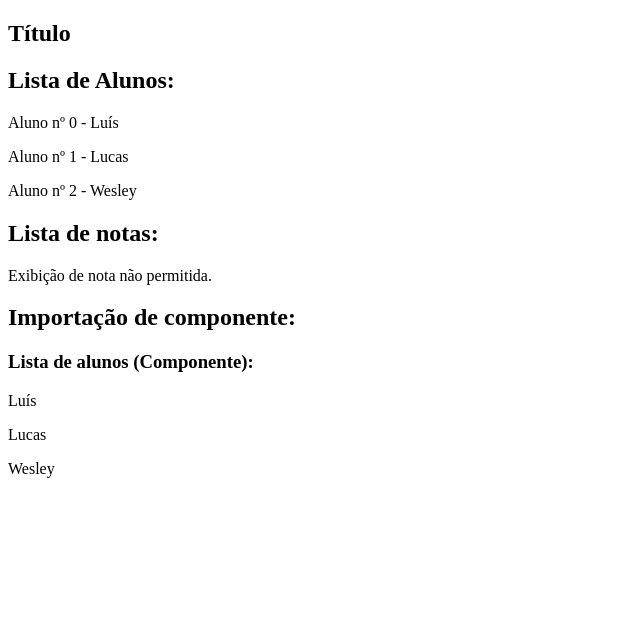
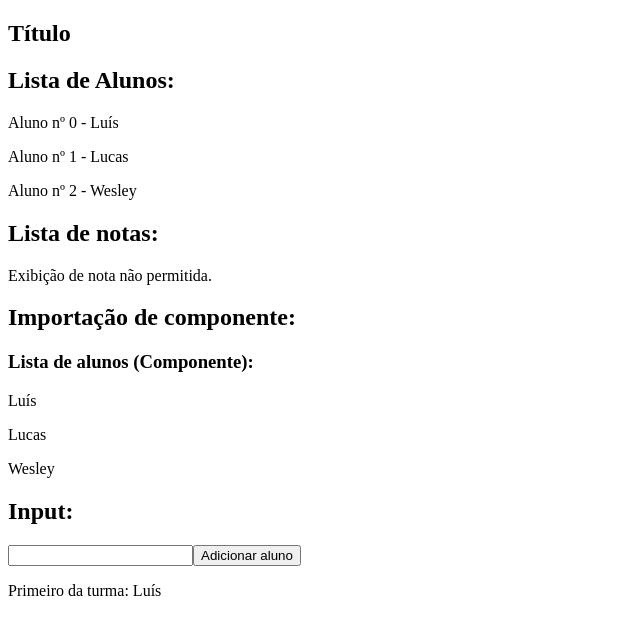
Before and after one commit to LuAlbertoni/Oficina-Introducao-Vue-16-09, a Nuxt app: page / in a window 1280 px wide. Shown: the top 634 px of the page, without its empty margins (0-640 px from the left). Built offline with nearby package versions, Linux system fonts and the light colour scheme.

Commit message:
Novas funções

```diff
--- a/pages/index.vue
+++ b/pages/index.vue
@@ -14,7 +14,13 @@
     </div>
 
     <h2>Importação de componente:</h2>
-    <Alunos :lista="listaAlunos"/>
+    <Alunos :lista="listaAlunos" />
+
+    <h2>Input:</h2>
+    <input type="text" v-model="aluno" />
+    <button @click="addAluno(aluno)">Adicionar aluno</button>
+
+    <p>Primeiro da turma: {{priemiroDaTurma}}</p>
   </section>
 </template>
 
@@ -30,9 +36,28 @@ export default {
   },
   data() {
     return {
+      aluno: "",
       listaAlunos: ["Luís", "Lucas", "Wesley"],
       listaNotas: [5, 9, 2],
       exibirNotas: false
+    }
+  },
+  methods: {
+    addAluno(aluno) {
+      this.listaAlunos.push(aluno),
+        this.aluno = ""
+    },
+  },
+  computed: {
+    priemiroDaTurma() {
+      // Lógica
+      return this.listaAlunos[0]
+    }
+  },
+  // Escutar alterações
+  watch: {
+    listaAlunos(novoValor, velhoValor) {
+      alert("Lista foi alterada")
     }
   }
 }
```
